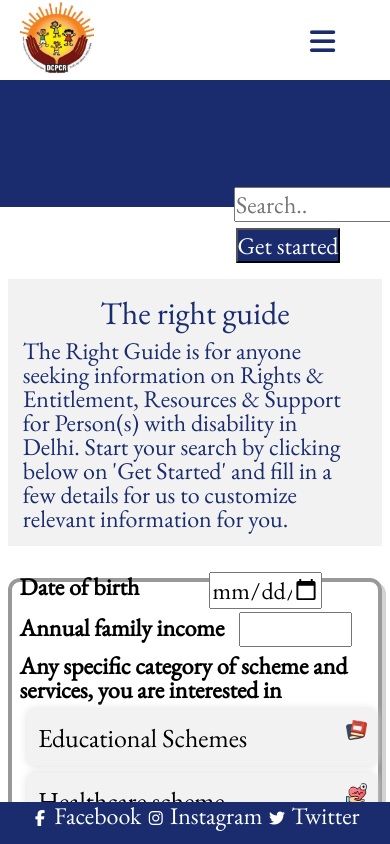
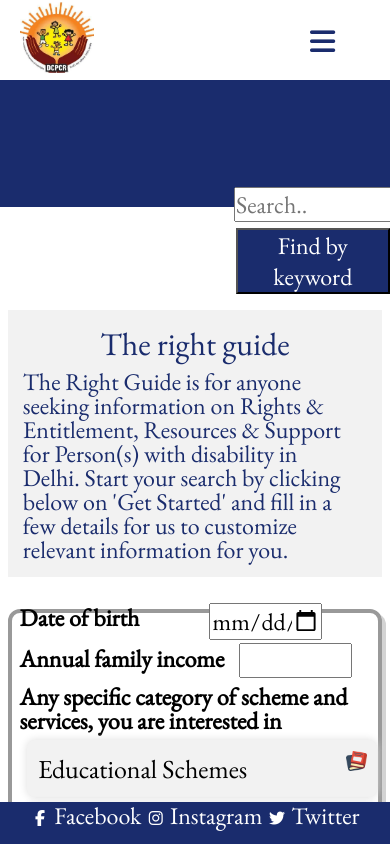
Before and after one commit to pratikk94/disabiityWebsite, a React (Create React App) app: page / in a window 390 px wide. Shown: the top 844 px of the page. Built offline with nearby package versions, Linux system fonts and the light colour scheme.

Commit message:
Responsive Search text

```diff
--- a/src/Pages/Home.jsx
+++ b/src/Pages/Home.jsx
@@ -59,7 +59,7 @@ function Home() {
             fontSize: regular.fontSizeText,
           }}
         >
-          Get started
+          Find by keyword
         </button>
       </form>
       <center>
```
